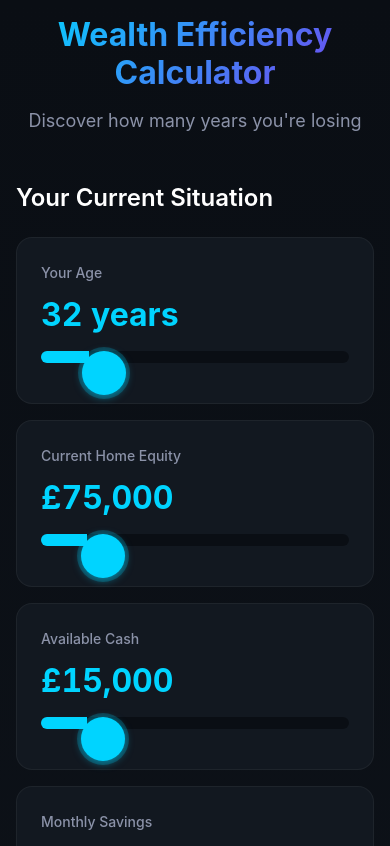
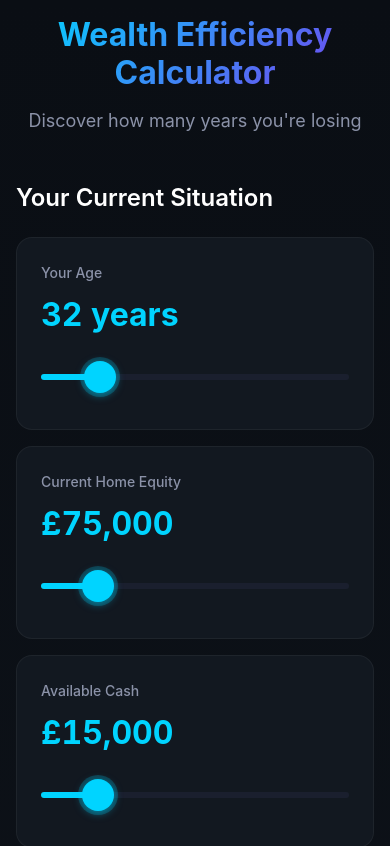
Before and after one commit to Harrysibbenga/fin-tech-flight-deck, a Vue app: page / in a window 390 px wide. Shown: the top 846 px of the page. Built offline with nearby package versions, Linux system fonts and the light colour scheme.

Commit message:
fix: slider thumb and track vertical alignment with proper margin-top centering

```diff
--- a/src/components/calculator/SliderInput.vue
+++ b/src/components/calculator/SliderInput.vue
@@ -264,36 +264,90 @@ onMounted(() => {
   }
 }
 
+/* Base slider input */
 .slider-input {
   -webkit-appearance: none;
   appearance: none;
   width: 100%;
-  height: 6px;
-  border-radius: 3px;
-  outline: none;
+  height: 24px; /* Match thumb height for proper alignment */
+  background: transparent;
   cursor: pointer;
-  touch-action: none; /* Prevent page scroll while dragging on touch devices */
+  touch-action: none;
   -webkit-tap-highlight-color: transparent;
-  background: transparent; /* Track styling handled by pseudo-elements */
+  margin: 0;
+  padding: 0;
 }
 
-/* Explicit track styling for Webkit/Chrome (mobile fix) */
+/* Webkit Track (Chrome, Safari, Edge) */
 .slider-input::-webkit-slider-runnable-track {
   width: 100%;
   height: 6px;
-  border-radius: 3px;
-  /* DEBUG: Temporary border to verify track is rendering - REMOVE after debugging */
-  /* border: 1px solid red; */
   background: linear-gradient(
     to right,
     var(--slider-fill-color, #00d4ff) 0%,
     var(--slider-fill-color, #00d4ff) var(--slider-percentage, 50%),
-    #0a0e14 var(--slider-percentage, 50%),
-    #0a0e14 100%
+    #1a1f2e var(--slider-percentage, 50%),
+    #1a1f2e 100%
   );
+  border-radius: 3px;
+  border: none;
 }
 
-/* Sentiment slider track gradient */
+/* Webkit Thumb */
+.slider-input::-webkit-slider-thumb {
+  -webkit-appearance: none;
+  appearance: none;
+  width: 24px;
+  height: 24px;
+  background: var(--slider-thumb-color, #00d4ff);
+  border-radius: 50%;
+  border: none;
+  cursor: pointer;
+  margin-top: -9px; /* Center thumb on track: (thumb-height - track-height) / 2 = (24-6)/2 = 9 */
+  box-shadow: 0 2px 8px rgba(0, 212, 255, 0.5),
+              0 0 0 4px rgba(0, 212, 255, 0.2);
+  transition: transform 0.15s ease, box-shadow 0.15s ease;
+}
+
+.slider-input::-webkit-slider-thumb:hover {
+  transform: scale(1.15);
+  box-shadow: 0 4px 16px rgba(0, 212, 255, 0.6),
+              0 0 0 6px rgba(0, 212, 255, 0.3);
+}
+
+.slider-input:active::-webkit-slider-thumb {
+  transform: scale(1.1);
+}
+
+/* Firefox Track */
+.slider-input::-moz-range-track {
+  width: 100%;
+  height: 6px;
+  background: #1a1f2e;
+  border-radius: 3px;
+  border: none;
+}
+
+/* Firefox Progress (filled portion) */
+.slider-input::-moz-range-progress {
+  height: 6px;
+  background: var(--slider-fill-color, #00d4ff);
+  border-radius: 3px 0 0 3px;
+}
+
+/* Firefox Thumb */
+.slider-input::-moz-range-thumb {
+  width: 24px;
+  height: 24px;
+  background: var(--slider-thumb-color, #00d4ff);
+  border-radius: 50%;
+  border: none;
+  cursor: pointer;
+  box-shadow: 0 2px 8px rgba(0, 212, 255, 0.5),
+              0 0 0 4px rgba(0, 212, 255, 0.2);
+}
+
+/* Sentiment mode track override - filled portion shows sentiment color, unfilled shows gradient */
 .slider-input[data-sentiment-mode="true"]::-webkit-slider-runnable-track {
   background: linear-gradient(
     to right,
@@ -308,115 +362,41 @@ onMounted(() => {
   );
 }
 
-/* Webkit browsers (Chrome, Safari, Edge) */
-.slider-input::-webkit-slider-thumb {
-  -webkit-appearance: none;
-  appearance: none;
-  width: 24px;
-  height: 24px;
-  border-radius: 50%;
-  background: var(--slider-thumb-color, #00d4ff);
-  cursor: pointer;
-  box-shadow: 0 2px 8px rgba(0, 212, 255, 0.5),
-              0 0 0 4px rgba(0, 212, 255, 0.2);
-  transition: all var(--duration-normal) cubic-bezier(0.68, -0.55, 0.265, 1.55);
+.slider-input[data-sentiment-mode="true"]::-moz-range-track {
+  background: linear-gradient(
+    to right,
+    #ff4444 0%,
+    #ff4444 33%,
+    #ff9500 33%,
+    #ff9500 66%,
+    #00ff88 66%,
+    #00ff88 100%
+  );
 }
 
-.slider-input::-webkit-slider-thumb:hover {
-  transform: scale(1.2);
-  box-shadow: 0 4px 16px rgba(0, 212, 255, 0.6),
-              0 0 0 6px rgba(0, 212, 255, 0.3);
-}
-
-.slider-input:active::-webkit-slider-thumb {
-  transform: scale(1.15);
-  box-shadow: 0 0 0 8px rgba(0, 212, 255, 0.2),
-              0 4px 20px rgba(0, 212, 255, 0.5);
-}
-
-/* Firefox */
-.slider-input::-moz-range-thumb {
-  width: 24px;
-  height: 24px;
-  border-radius: 50%;
-  background: var(--slider-thumb-color, #00d4ff);
-  cursor: pointer;
-  border: none;
-  box-shadow: 0 2px 8px rgba(0, 212, 255, 0.5),
-              0 0 0 4px rgba(0, 212, 255, 0.2);
-  transition: all var(--duration-normal) cubic-bezier(0.68, -0.55, 0.265, 1.55);
-}
-
-.slider-input::-moz-range-thumb:hover {
-  transform: scale(1.2);
-  box-shadow: 0 4px 16px rgba(0, 212, 255, 0.6),
-              0 0 0 6px rgba(0, 212, 255, 0.3);
-}
-
-.slider-input:active::-moz-range-thumb {
-  transform: scale(1.1);
-}
-
-/* Firefox track */
-.slider-input::-moz-range-track {
-  width: 100%;
-  height: 6px;
-  border-radius: 3px;
-  background: #0a0e14;
-}
-
-/* Firefox progress (filled portion) */
-.slider-input::-moz-range-progress {
-  height: 6px;
-  border-radius: 3px;
-  background: var(--slider-fill-color, #00d4ff);
-}
-
-/* Firefox sentiment mode - use background gradient */
-.slider-input[data-sentiment-mode="true"]::-moz-range-track {
-  background: linear-gradient(to right, #ff4444 0%, #ff9500 50%, #00ff88 100%);
-}
-
-/* Touch target optimization - larger thumb and increased touch area on mobile */
+/* Mobile touch targets */
 @media (max-width: 768px) {
   .slider-input {
-    height: 12px;
-    padding: 16px 0;
-    margin: -16px 0;
-    background-clip: content-box;
-  }
-
-  .slider-input::-webkit-slider-runnable-track {
-    height: 12px;
-    border-radius: 6px;
-  }
-
-  .slider-input::-moz-range-track {
-    height: 12px;
-    border-radius: 6px;
-  }
-
-  .slider-input::-moz-range-progress {
-    height: 12px;
-    border-radius: 6px;
+    height: 44px; /* Larger touch area */
   }
 
   .slider-input::-webkit-slider-thumb {
-    width: 44px;
-    height: 44px;
+    width: 32px;
+    height: 32px;
+    margin-top: -13px; /* (32-6)/2 = 13 */
   }
 
   .slider-input::-moz-range-thumb {
-    width: 44px;
-    height: 44px;
+    width: 32px;
+    height: 32px;
   }
 }
 
-/* Focus styles for accessibility */
+/* Focus styles */
 .slider-input:focus-visible {
   outline: 2px solid var(--accent-primary);
   outline-offset: 4px;
-  border-radius: 6px;
+  border-radius: 4px;
 }
 
 /* Prevent layout shift during updates */
@@ -432,12 +412,7 @@ onMounted(() => {
     transition: none;
   }
 
-  .slider-input {
-    transition: none;
-  }
-
-  .slider-input::-webkit-slider-thumb,
-  .slider-input::-moz-range-thumb {
+  .slider-input::-webkit-slider-thumb {
     transition: none;
   }
 
```
Also changed, not shown: src/composables/useCalculations.js (line endings or trailing spaces).
